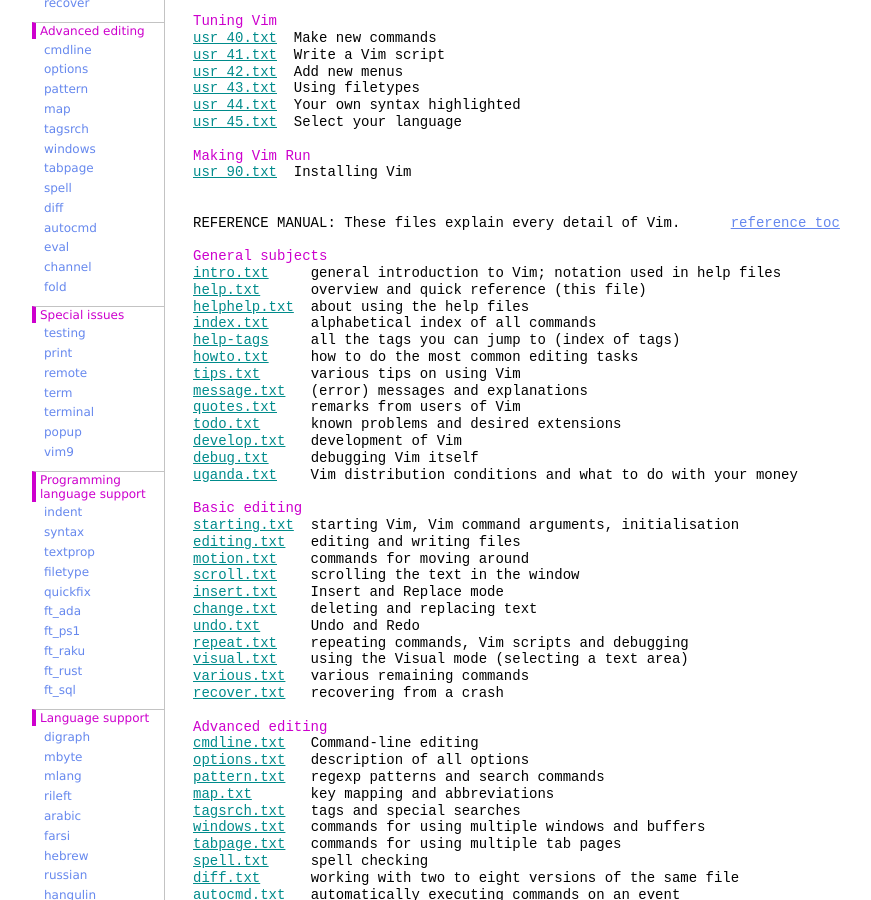
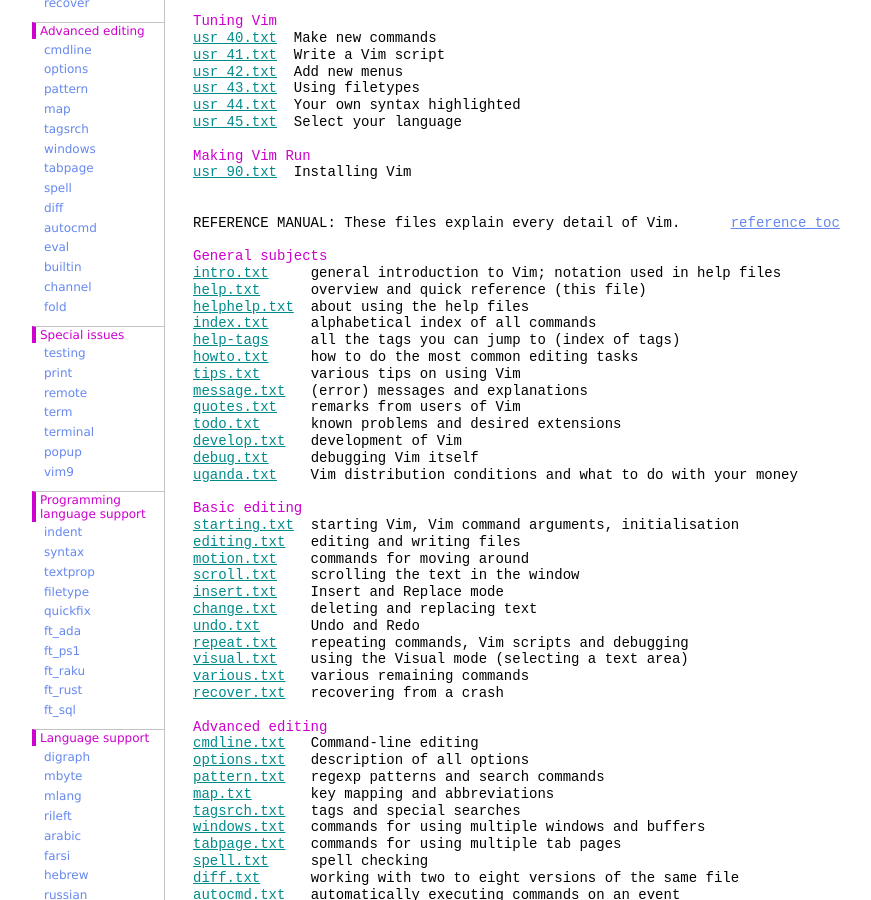
Before and after one commit to vim-jp/vimdoc-en, a Jekyll site: the page built from index.html, in a window 1280 px wide and 900 px high, scrolled down 1584 px. Shown: the whole window, without its empty margins (208-1079 px from the left). Built offline with Jekyll 4.4.1, drawn with Linux system fonts in a browser that asks for light colours; nearby versions of some CDN libraries; comment, search, counter and statistics services are not loaded.

Commit message:
Add builtin

```diff
--- a/_layouts/vimdoc.html
+++ b/_layouts/vimdoc.html
@@ -155,6 +155,7 @@
 <li><a href="diff.html">diff</a></li>
 <li><a href="autocmd.html">autocmd</a></li>
 <li><a href="eval.html">eval</a></li>
+<li><a href="builtin.html">builtin</a></li>
 <li><a href="channel.html">channel</a></li>
 <li><a href="fold.html">fold</a></li>
 </ul></dd>
```
